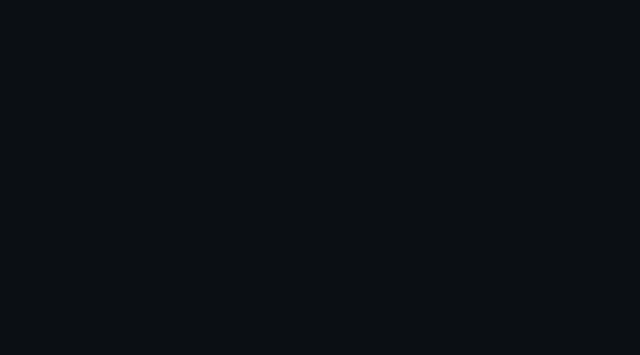
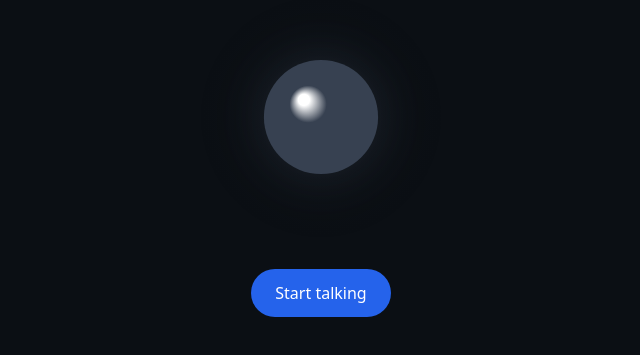
Before and after one commit to prashantrajbista/self-host-audio-llm, a Next.js app in the folder client/: page / in a window 1280 px wide. Shown: the part 205-560 px from the top of the page, without its empty margins (319-959 px from the left). Built offline with nearby package versions, Linux system fonts and the light colour scheme.

Commit message:
Wire voice session hook and assemble client page

```diff
--- a/client/app/page.tsx
+++ b/client/app/page.tsx
@@ -1,3 +1,20 @@
+"use client";
+
+import { Orb } from "@/components/Orb";
+import { Transcript } from "@/components/Transcript";
+import { ConnectButton } from "@/components/ConnectButton";
+import { useVoiceSession } from "@/lib/useVoiceSession";
+
 export default function Home() {
-  return <main className="min-h-screen bg-[#0b0f14]" />;
+  const { state, transcript, connecting, error, connect } = useVoiceSession();
+  const connected = state !== "disconnected";
+
+  return (
+    <main className="min-h-screen flex flex-col items-center justify-center gap-8 bg-[#0b0f14] px-4">
+      <Orb state={state} />
+      <ConnectButton connected={connected} disabled={connecting || connected} onClick={connect} />
+      {error && <p className="text-red-400 text-sm">{error}</p>}
+      <Transcript text={transcript} />
+    </main>
+  );
 }
--- /dev/null
+++ b/client/lib/useVoiceSession.ts
@@ -0,0 +1,58 @@
+"use client";
+
+import { useCallback, useRef, useState } from "react";
+import { connectVoiceSocket, gatewayWsUrl, type OrbState } from "./ws";
+import { Player, startMic } from "./audio";
+
+export type SessionState = OrbState | "disconnected";
+
+export function useVoiceSession() {
+  const [state, setState] = useState<SessionState>("disconnected");
+  const [transcript, setTranscript] = useState("");
+  const [connecting, setConnecting] = useState(false);
+  const [error, setError] = useState<string | null>(null);
+  const socketRef = useRef<WebSocket | null>(null);
+  const playerRef = useRef<Player | null>(null);
+
+  const connect = useCallback(() => {
+    setError(null);
+    setConnecting(true);
+    const player = new Player(24000);
+    playerRef.current = player;
+
+    const socket = connectVoiceSocket(gatewayWsUrl(), {
+      onOpen: async () => {
+        try {
+          await startMic((pcm16) => {
+            if (socket.readyState === WebSocket.OPEN) socket.send(pcm16);
+          });
+          setState("idle");
+          setConnecting(false);
+        } catch {
+          setError("Microphone access denied.");
+          setConnecting(false);
+          socket.close();
+        }
+      },
+      onState: (s) => setState(s),
+      onPartialTranscript: (text) => setTranscript(text),
+      onToken: (text) => setTranscript((prev) => prev + text),
+      onInterrupt: () => playerRef.current?.stopAll(),
+      onAudioChunk: (chunk) => playerRef.current?.playChunk(chunk),
+      onClose: () => {
+        setState("disconnected");
+        setConnecting(false);
+        socketRef.current = null;
+      },
+      onError: () => {
+        setError("Connection lost.");
+        setState("disconnected");
+        setConnecting(false);
+      },
+    });
+
+    socketRef.current = socket;
+  }, []);
+
+  return { state, transcript, connecting, error, connect };
+}
```
Also changed, not shown: 1 other file (tests, documents, lock files or other folders).
